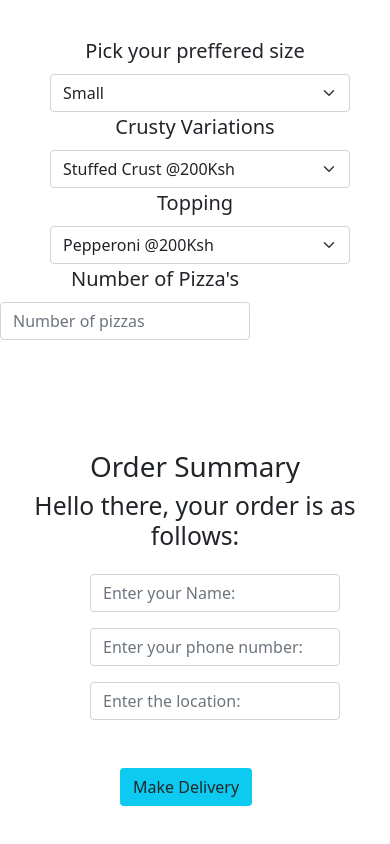
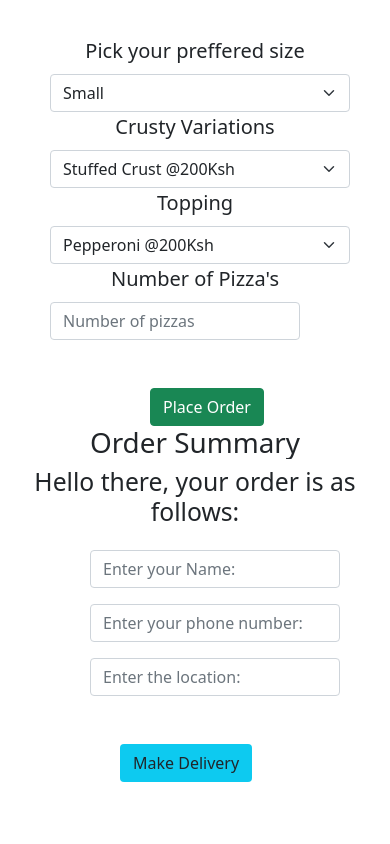
Before and after one commit to paulmunyao/Pizza-Palace, a plain HTML site: page index.html in a window 390 px wide. Shown: the part 1823-2667 px from the top of the page. Drawn offline with nearby package versions, Linux system fonts and the light colour scheme; a script that the page names is missing.

Commit message:
Set media querries

```diff
--- a/index.css
+++ b/index.css
@@ -60,12 +60,12 @@
   justify-content: space-between;
 }
 
-.order{
+.order {
   height: 1200px;
   width: 100%;
 }
 
-.place{
+.place {
   font-family: Flame-Bold;
   font-weight: bold;
 }
@@ -76,7 +76,7 @@
   margin-left: 700px;
 }
 
-.num{
+.num {
   margin-right: 80px;
 }
 
@@ -156,8 +156,12 @@
   margin-left: 30px;
 }
 
-.deliver{
+.deliver {
   margin-left: 650px;
+}
+
+#checkout {
+  margin-left: 700px;
 }
 
 @media only screen and (max-width: 600px) {
@@ -212,12 +216,20 @@
     margin-left: 150px;
   }
 
-.deliver{
+  .deliver {
     margin-left: 90px;
   }
 
   .form-select {
     width: 300px;
-  margin-left:50px;
+    margin-left: 50px;
+  }
+
+  #checkout{
+    margin-left: 150px;
+  }
+
+  #number{
+    margin-left: 50px;
   }
 }
--- a/index.html
+++ b/index.html
@@ -91,10 +91,10 @@
                     <option value="2">Extra Cheese @250Ksh</option>
                     <option value="3">Black OLives @300Ksh</option>
                 </select>
-                <label class="num">Number of Pizza's</label>
+                <label id="num">Number of Pizza's</label>
                 <input type="number" class="form-control" id="number" placeholder="Number of pizzas" min="1" required>
             </form>
-            <button type="submit" class="btn btn-success checkout mt-5" class="checkout" style="margin-left:700px;">
+            <button type="submit" class="btn btn-success checkout mt-5" id="checkout">
                 Place Order
             </button>
         </div>
```
Lines whose indentation alone changed are shown as unchanged.
